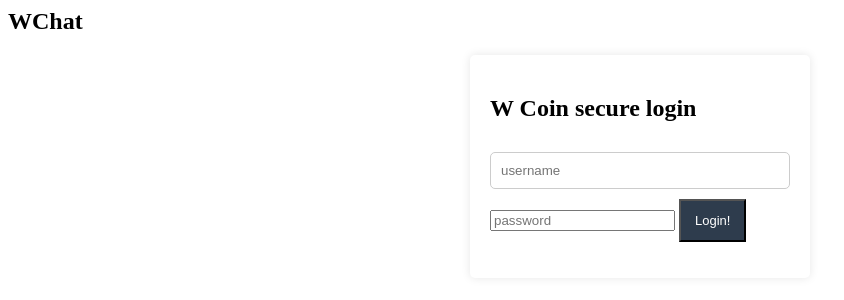
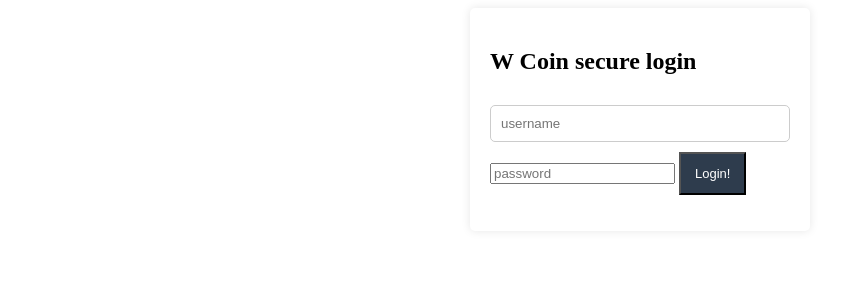
Before and after one commit to wangtry3417/WTech, a Flask app: page /wcoin/login in a window 1280 px wide. Shown: the top 300 px of the page, without its empty margins (0-844 px from the left). Run offline with Flask 3, Linux system fonts and the light colour scheme.

Commit message:
Update wcoin.html

```diff
--- a/templates/wcoin.html
+++ b/templates/wcoin.html
@@ -1,6 +1,6 @@
 <html>
   <head>
-    <title>WChat</title>
+    <title>W Coins</title>
     <style>
       #top {
        width: 300px;
@@ -26,7 +26,6 @@
     </style>
   </head>
   <body>
-    <h2>WChat</h2>
     <div id="top">
        <h2>W Coin secure login</h2>
        <form action="/wcoin/client" method="post">
```
